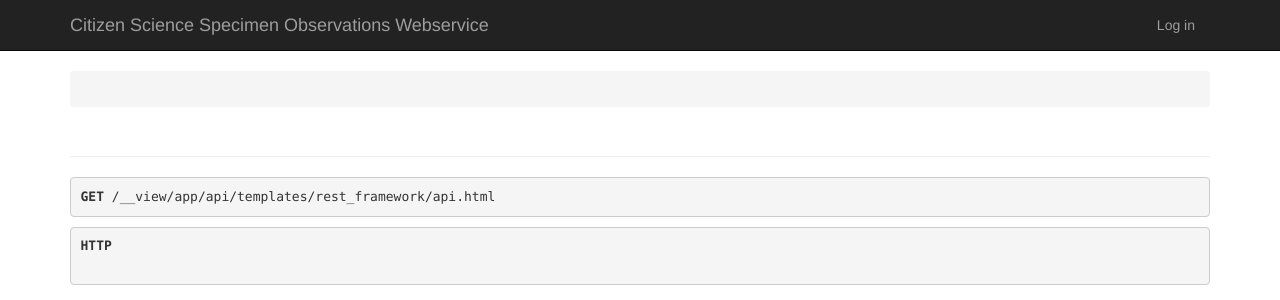
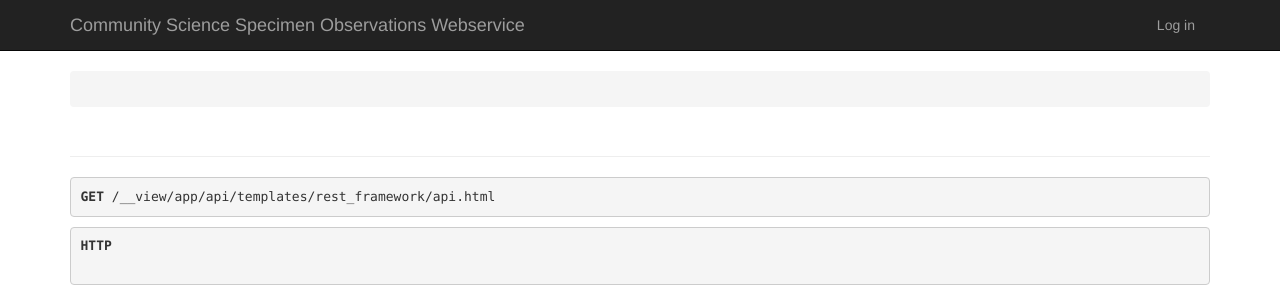
Before and after one commit to protodrone/cis4914-webservice, a Django app: template app/api/templates/rest_framework/api.html in a window 1280 px wide. Shown: the top 300 px of the page. Run offline with Django 3.2, Linux system fonts and the light colour scheme; the template is opened without the code that fills it, so the values that code supplies are empty; some libraries are stand-ins or nearby versions.

Commit message:
Citizen renamed to Community

```diff
--- a/app/api/templates/rest_framework/api.html
+++ b/app/api/templates/rest_framework/api.html
@@ -6,6 +6,6 @@
 
 {% block branding %}
     <span>
-        <a class="navbar-brand" rel="nofollow" href="/api/">Citizen Science Specimen Observations Webservice</a>
+        <a class="navbar-brand" rel="nofollow" href="/api/">Community Science Specimen Observations Webservice</a>
     </span>
 {% endblock %}
```
